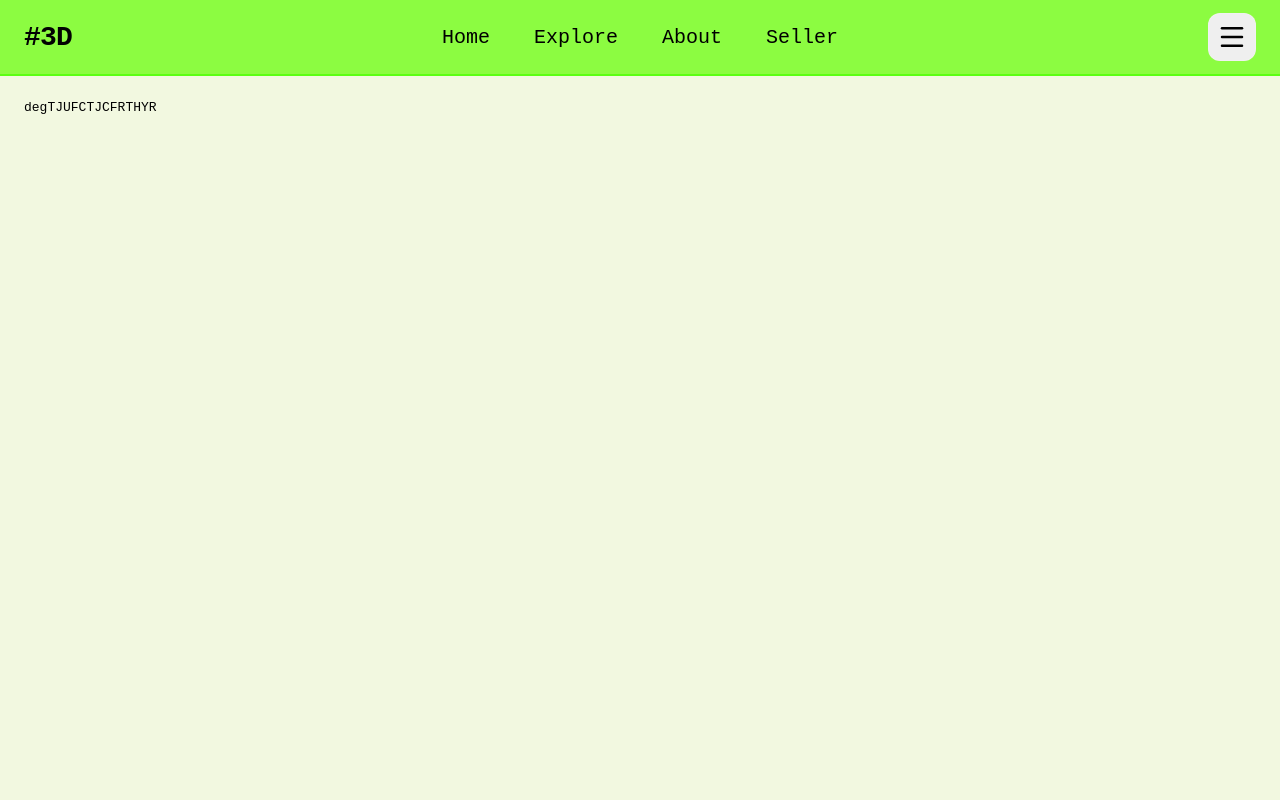
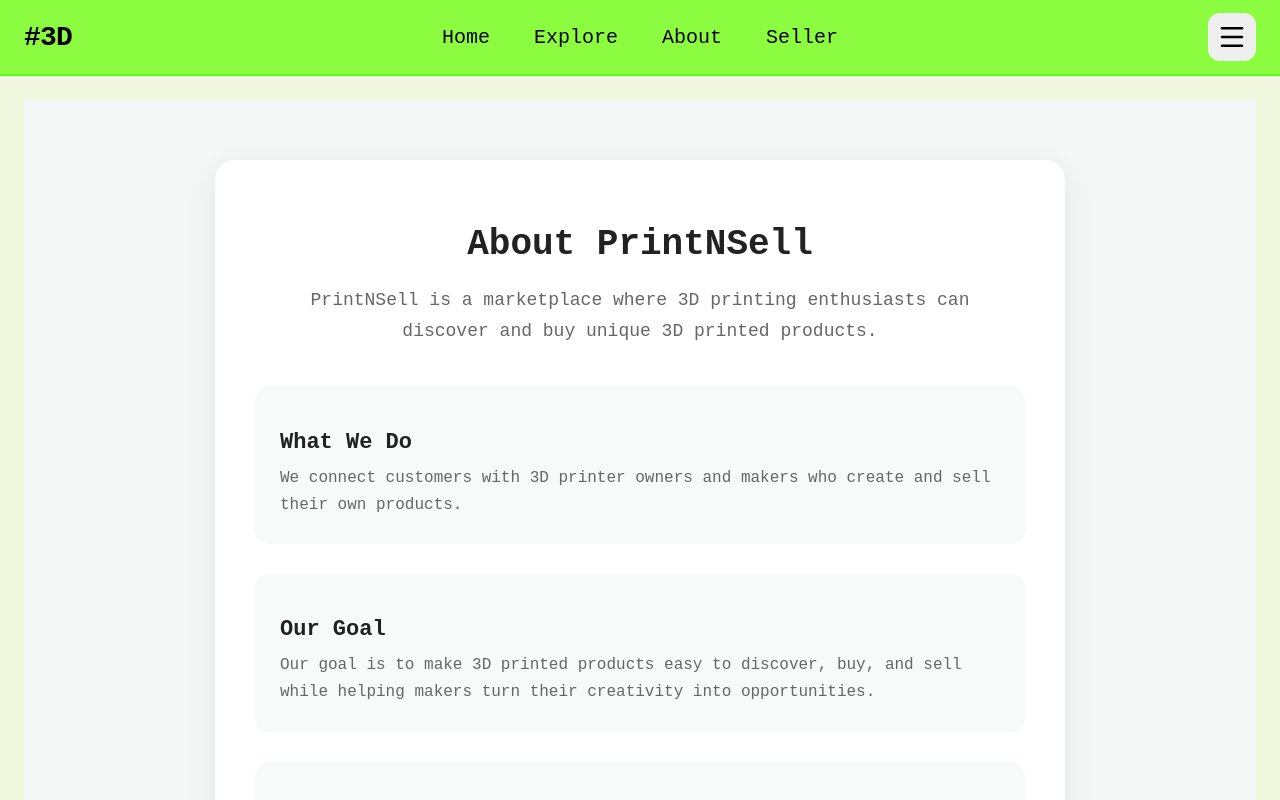
Before and after one commit to Jesbin-21/PrintNSell, a React (Vite) app: page /about in a window 1280 px wide. Shown: the top 800 px of the page. Built offline with nearby package versions, Linux system fonts and the light colour scheme.

Commit message:
Fix about page

```diff
--- a/src/pages/About.jsx
+++ b/src/pages/About.jsx
@@ -1,11 +1,45 @@
-import React from 'react'
+
+import React from "react";
+import "./About.css";
 
 function About() {
   return (
-    <div>
-      degTJUFCTJCFRTHYR
+    <div className="aboutPage">
+      <div className="aboutContainer">
+        <h1>About PrintNSell</h1>
+
+        <p className="aboutIntro">
+          PrintNSell is a marketplace where 3D printing enthusiasts can
+          discover and buy unique 3D printed products.
+        </p>
+
+        <div className="aboutSection">
+          <h2>What We Do</h2>
+          <p>
+            We connect customers with 3D printer owners and makers who create
+            and sell their own products.
+          </p>
+        </div>
+
+        <div className="aboutSection">
+          <h2>Our Goal</h2>
+          <p>
+            Our goal is to make 3D printed products easy to discover, buy,
+            and sell while helping makers turn their creativity into
+            opportunities.
+          </p>
+        </div>
+
+        <div className="aboutSection">
+          <h2>Why PrintNSell?</h2>
+          <p>
+            From useful everyday products to creative designs, PrintNSell
+            brings makers and customers together in one simple marketplace.
+          </p>
+        </div>
+      </div>
     </div>
-  )
+  );
 }
 
-export default About
+export default About;
--- a/src/pages/about.css
+++ b/src/pages/about.css
@@ -1,66 +1,73 @@
-.about-about {
-  display: flex;
-  flex-direction: column;
-  justify-content: center;
-  align-items: center;
-  margin: 40px auto;
-  gap: 28px;
-  max-width: 900px;
-  width: 100%;
-  background: rgb(10, 77, 235);
-  backdrop-filter: blur(20px);
-  -webkit-backdrop-filter: blur(20px);
-  border: 1px solid rgba(255, 255, 255, 0.1);
-  border-radius: 28px;
-  box-sizing: border-box;
-  padding: 60px 40px;
-  box-shadow: 0 25px 50px -12px rgba(0, 0, 0, 0.5);
+
+.aboutPage {
+  min-height: 100vh;
+  padding: 60px 20px;
+  background: #f5f7f6;
+}
+
+.aboutContainer {
+  max-width: 850px;
+  margin: 0 auto;
+  padding: 40px;
+  background: white;
+  border-radius: 20px;
+  box-shadow: 0 10px 30px rgba(0, 0, 0, 0.08);
+}
+
+.aboutContainer h1 {
+  margin-bottom: 20px;
+  font-size: 36px;
+  color: #222;
   text-align: center;
 }
 
-.about-about .one {
-  display: inline-flex;
-  align-items: center;
-  padding: 6px 16px;
-  font-size: 13px;
-  font-weight: 600;
-  letter-spacing: 0.05em;
-  text-transform: uppercase;
-  color: #7705e9;
-  background: rgba(168, 85, 247, 0.1);
-  border: 1px solid rgba(168, 85, 247, 0.3);
-  border-radius: 99px;
-  box-shadow: 0 0 20px rgba(168, 85, 247, 0.15);
+.aboutIntro {
+  max-width: 700px;
+  margin: 0 auto 40px;
+  text-align: center;
+  font-size: 18px;
+  line-height: 1.7;
+  color: #666;
 }
 
-.about-about .two {
-  font-family: var(--font-heading);
-  font-size: 44px;
-  font-weight: 800;
-  line-height: 1.15;
-  letter-spacing: -0.02em;
-  background: linear-gradient(135deg, #ffffff 0%, #cbd5e1 100%);
-  -webkit-background-clip: text;
-  -webkit-text-fill-color: transparent;
-  max-width: 720px;
+.aboutSection {
+  margin-top: 30px;
+  padding: 25px;
+  border-radius: 14px;
+  background: #f8faf9;
 }
 
-.about-about .three {
-  font-size: 18px;
-  line-height: 1.7;
-  color: var(--text-muted);
-  max-width: 680px;
+.aboutSection h2 {
+  margin-bottom: 10px;
+  font-size: 22px;
+  color: #222;
 }
 
-@media (max-width: 768px) {
-  .about-about {
-    padding: 36px 20px;
-    margin: 20px auto;
+.aboutSection p {
+  margin: 0;
+  color: #666;
+  line-height: 1.7;
+  font-size: 16px;
+}
+
+@media (max-width: 600px) {
+  .aboutPage {
+    padding: 30px 15px;
   }
-  .about-about .two {
-    font-size: 30px;
+
+  .aboutContainer {
+    padding: 25px 18px;
   }
-  .about-about .three {
+
+  .aboutContainer h1 {
+    font-size: 28px;
+  }
+
+  .aboutIntro {
     font-size: 16px;
   }
+
+  .aboutSection {
+    padding: 20px;
+  }
 }
```
